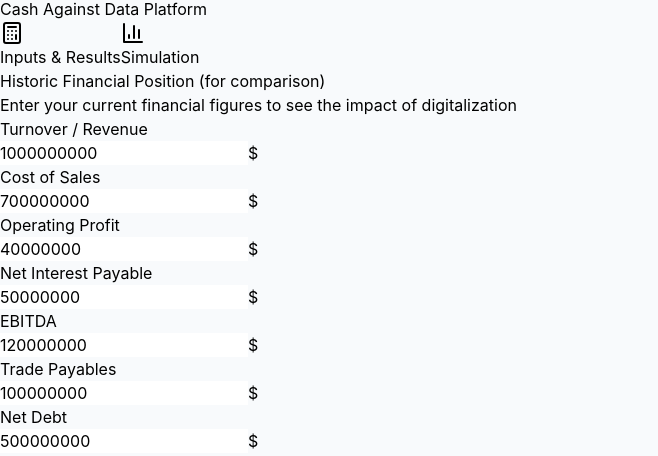
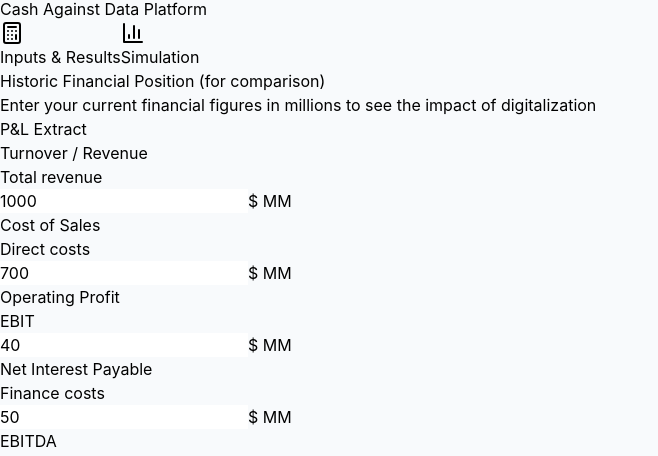
Before and after one commit to tim-1965/newdigitaltradeapp, a React (Vite) app: page / in a window 1280 px wide. Both pictures are taken after a click on the button "Simulation". Shown: the part 327-783 px from the top of the page, without its empty margins (0-658 px from the left). Built offline with nearby package versions, Linux system fonts and the light colour scheme.

Commit message:
Add files via upload

```diff
--- a/src/TradeSimulator.jsx
+++ b/src/TradeSimulator.jsx
@@ -777,71 +777,93 @@ export default function TradeSimulator() {
             {/* Simulation Inputs */}
             <div className="bg-white rounded-lg shadow-md p-6">
               <h2 className="text-xl font-bold text-gray-900 mb-4">Historic Financial Position (for comparison)</h2>
-              <p className="text-sm text-gray-600 mb-4">Enter your current financial figures to see the impact of digitalization</p>
-              <div className="grid md:grid-cols-3 gap-4">
+              <p className="text-sm text-gray-600 mb-4">Enter your current financial figures in millions to see the impact of digitalization</p>
+              <div className="grid md:grid-cols-2 gap-8">
+                {/* Left Column - P&L Items */}
+                <div>
+                  <h3 className="text-lg font-semibold text-gray-900 mb-4 pb-2 border-b border-gray-200">P&L Extract</h3>
+                  <div className="space-y-3">
                     <InputField
                       label="Turnover / Revenue"
-                  value={turnover}
-                  onChange={setTurnover}
-                  unit="$"
-                  step="1000000"
+                      value={turnover / 1000000}
+                      onChange={(v) => setTurnover(v * 1000000)}
+                      unit="$ MM"
+                      step="10"
+                      note="Total revenue"
                     />
                     <InputField
                       label="Cost of Sales"
-                  value={costOfSales}
-                  onChange={setCostOfSales}
-                  unit="$"
-                  step="1000000"
+                      value={costOfSales / 1000000}
+                      onChange={(v) => setCostOfSales(v * 1000000)}
+                      unit="$ MM"
+                      step="10"
+                      note="Direct costs"
                     />
                     <InputField
                       label="Operating Profit"
-                  value={operatingProfit}
-                  onChange={setOperatingProfit}
-                  unit="$"
-                  step="1000000"
+                      value={operatingProfit / 1000000}
+                      onChange={(v) => setOperatingProfit(v * 1000000)}
+                      unit="$ MM"
+                      step="1"
+                      note="EBIT"
                     />
                     <InputField
                       label="Net Interest Payable"
-                  value={netInterest}
-                  onChange={setNetInterest}
-                  unit="$"
-                  step="1000000"
+                      value={netInterest / 1000000}
+                      onChange={(v) => setNetInterest(v * 1000000)}
+                      unit="$ MM"
+                      step="1"
+                      note="Finance costs"
                     />
                     <InputField
                       label="EBITDA"
-                  value={ebitda}
-                  onChange={setEbitda}
-                  unit="$"
-                  step="1000000"
+                      value={ebitda / 1000000}
+                      onChange={(v) => setEbitda(v * 1000000)}
+                      unit="$ MM"
+                      step="1"
+                      note="Earnings before interest, tax, depreciation & amortization"
                     />
+                  </div>
+                </div>
+
+                {/* Right Column - Balance Sheet Items */}
+                <div>
+                  <h3 className="text-lg font-semibold text-gray-900 mb-4 pb-2 border-b border-gray-200">Balance Sheet Extract</h3>
+                  <div className="space-y-3">
                     <InputField
                       label="Trade Payables"
-                  value={tradePayables}
-                  onChange={setTradePayables}
-                  unit="$"
-                  step="1000000"
+                      value={tradePayables / 1000000}
+                      onChange={(v) => setTradePayables(v * 1000000)}
+                      unit="$ MM"
+                      step="10"
+                      note="Amounts owed to suppliers"
                     />
                     <InputField
                       label="Net Debt"
-                  value={netDebt}
-                  onChange={setNetDebt}
-                  unit="$"
-                  step="1000000"
+                      value={netDebt / 1000000}
+                      onChange={(v) => setNetDebt(v * 1000000)}
+                      unit="$ MM"
+                      step="10"
+                      note="Total borrowings less cash"
                     />
                     <InputField
                       label="Equity"
-                  value={equity}
-                  onChange={setEquity}
-                  unit="$"
-                  step="1000000"
+                      value={equity / 1000000}
+                      onChange={(v) => setEquity(v * 1000000)}
+                      unit="$ MM"
+                      step="10"
+                      note="Shareholders' equity"
                     />
                     <InputField
                       label="Free Cash Flow"
-                  value={freeCashFlow}
-                  onChange={setFreeCashFlow}
-                  unit="$"
-                  step="1000000"
+                      value={freeCashFlow / 1000000}
+                      onChange={(v) => setFreeCashFlow(v * 1000000)}
+                      unit="$ MM"
+                      step="1"
+                      note="Cash available after capital expenditure"
                     />
+                  </div>
+                </div>
               </div>
             </div>
 
```
Lines whose indentation alone changed are shown as unchanged.
